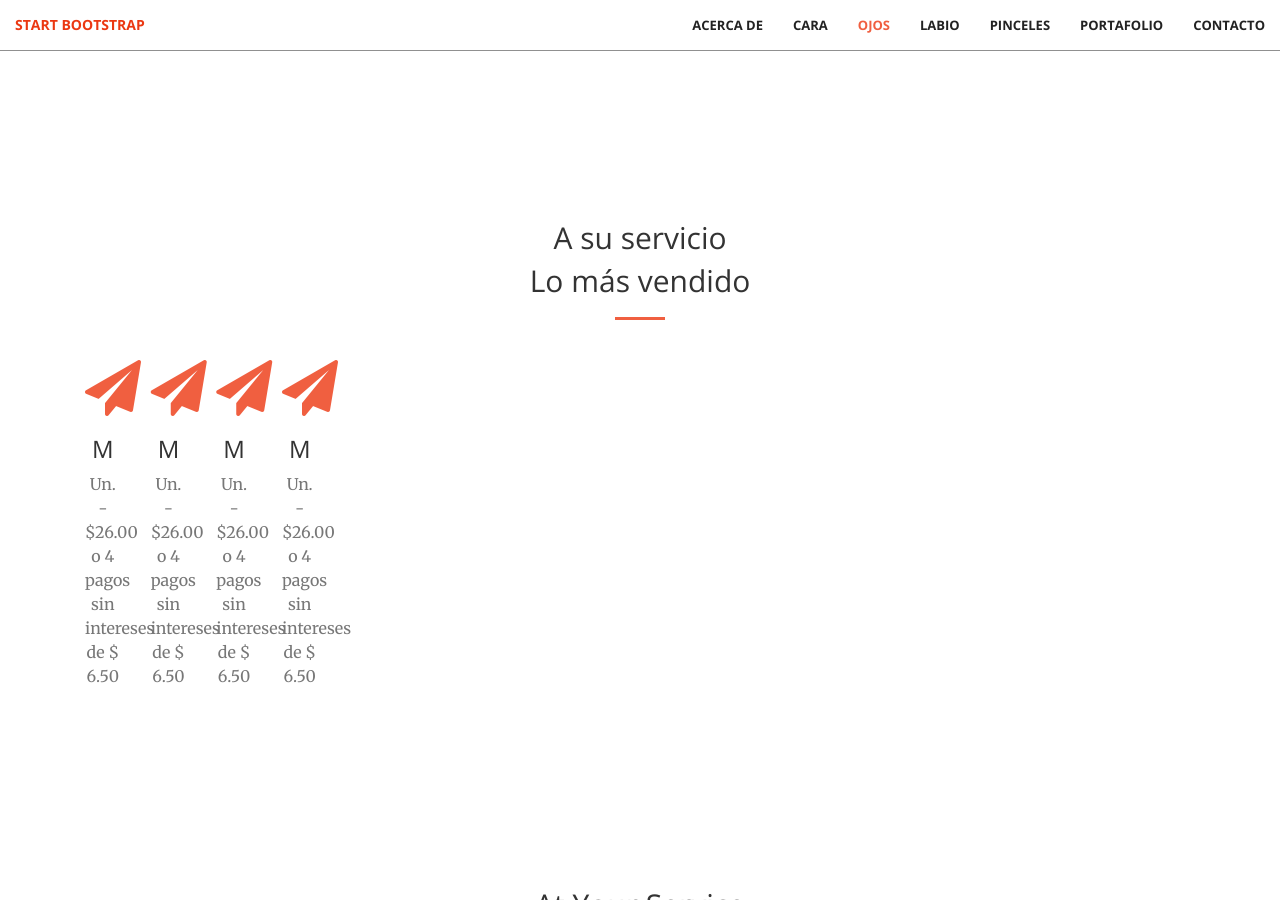
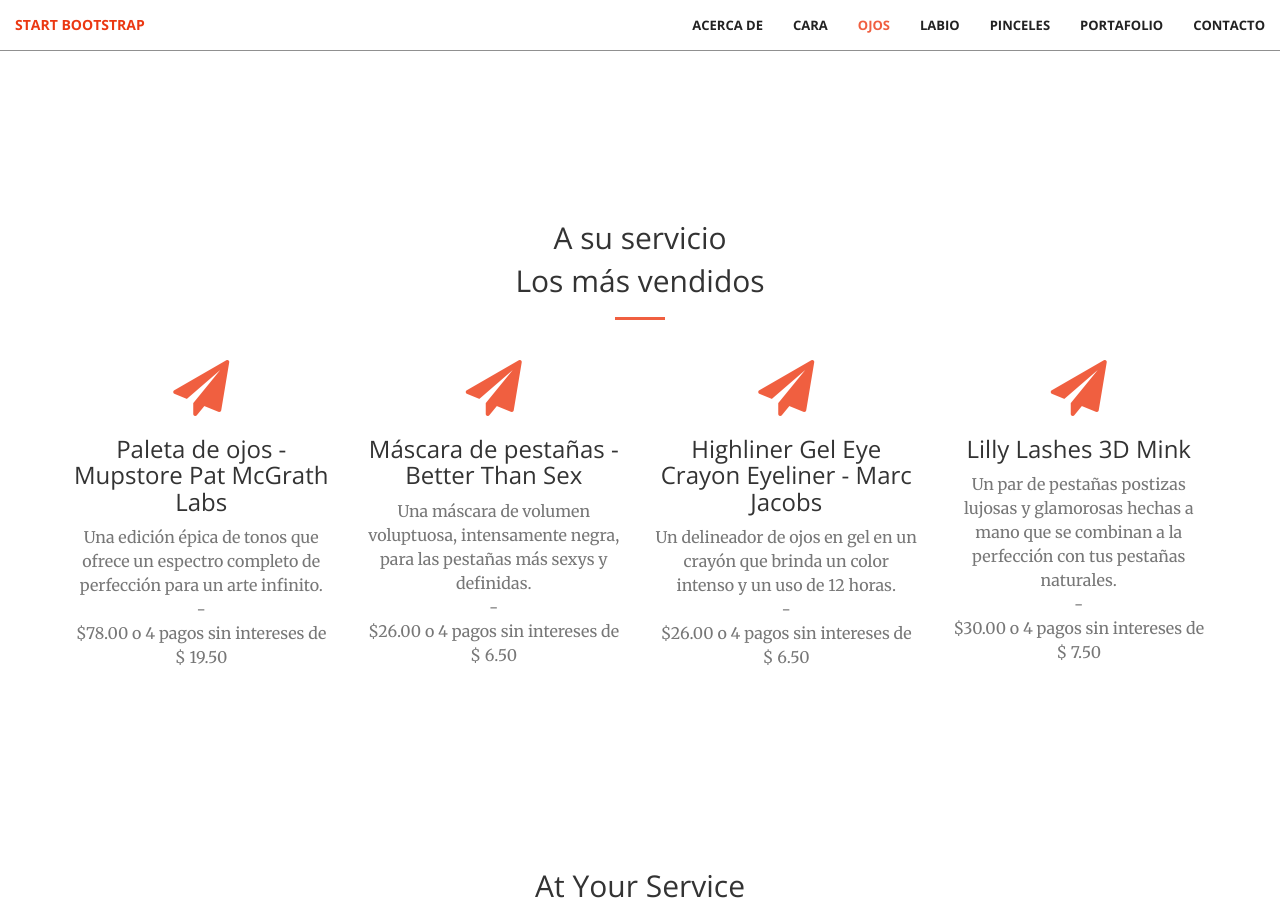
Before and after one commit to KatherineMerchanS/KatherineMerchanS.github.io, a Jekyll site: the page built from index.html, in a window 1280 px wide and 900 px high, scrolled down 2467 px. Built offline with Jekyll 4.4.1, drawn with Linux system fonts in a browser that asks for light colours.

Commit message:
Update labio.html

```diff
--- a/_includes/labio.html
+++ b/_includes/labio.html
@@ -3,7 +3,7 @@
         <div class="row">
             <div class="col-lg-12 text-center">
                 <h2 class="section-heading">A su servicio</h2>
-                <h2 class="section-heading">Lo más vendido</h2>
+                <h2 class="section-heading">Los más vendidos</h2>
                 <hr class="primary">
             </div>
         </div>
@@ -11,43 +11,41 @@
     <div class="container">
         <div class="row">
             <div class="col-lg-3 col-md-6 text-center">
-                <div class="col-lg-3 col-md-6 text-center">
                 <div class="service-box">
                     <i class="fa fa-4x fa-paper-plane wow bounceIn text-primary" data-wow-delay=".1s"></i>
-                    <h3>M</h3>
-                    <p class="text-muted">Un.</p>
+                    <h3>Paleta de ojos - Mupstore Pat McGrath Labs</h3>
+                    <p class="text-muted">Una edición épica de tonos que ofrece un espectro completo de perfección para un arte infinito.</p>
+                    <p class="text-muted">-</p>
+                    <p class="text-muted">$78.00 o 4 pagos sin intereses de $ 19.50</p>
+                </div>
+            </div>
+            <div class="col-lg-3 col-md-6 text-center">
+                <div class="service-box">
+                    <i class="fa fa-4x fa-paper-plane wow bounceIn text-primary" data-wow-delay=".1s"></i>
+                    <h3>Máscara de pestañas - Better Than Sex</h3>
+                    <p class="text-muted">Una máscara de volumen voluptuosa, intensamente negra, para las pestañas más sexys y definidas.</p>
                     <p class="text-muted">-</p>
                     <p class="text-muted">$26.00 o 4 pagos sin intereses de $ 6.50</p>
                 </div>
             </div>
-                <div class="col-lg-3 col-md-6 text-center">
+            <div class="col-lg-3 col-md-6 text-center">
                 <div class="service-box">
                     <i class="fa fa-4x fa-paper-plane wow bounceIn text-primary" data-wow-delay=".1s"></i>
-                    <h3>M</h3>
-                    <p class="text-muted">Un.</p>
+                    <h3>Highliner Gel Eye Crayon Eyeliner - Marc Jacobs</h3>
+                    <p class="text-muted">Un delineador de ojos en gel en un crayón que brinda un color intenso y un uso de 12 horas.</p>
                     <p class="text-muted">-</p>
                     <p class="text-muted">$26.00 o 4 pagos sin intereses de $ 6.50</p>
                 </div>
             </div>
-                <div class="col-lg-3 col-md-6 text-center">
+            <div class="col-lg-3 col-md-6 text-center">
                 <div class="service-box">
                     <i class="fa fa-4x fa-paper-plane wow bounceIn text-primary" data-wow-delay=".1s"></i>
-                    <h3>M</h3>
-                    <p class="text-muted">Un.</p>
+                    <h3>Lilly Lashes 3D Mink</h3>
+                    <p class="text-muted">Un par de pestañas postizas lujosas y glamorosas hechas a mano que se combinan a la perfección con tus pestañas naturales.</p>
                     <p class="text-muted">-</p>
-                    <p class="text-muted">$26.00 o 4 pagos sin intereses de $ 6.50</p>
+                    <p class="text-muted">$30.00 o 4 pagos sin intereses de $ 7.50</p>
                 </div>
             </div>
-                <div class="col-lg-3 col-md-6 text-center">
-                <div class="service-box">
-                    <i class="fa fa-4x fa-paper-plane wow bounceIn text-primary" data-wow-delay=".1s"></i>
-                    <h3>M</h3>
-                    <p class="text-muted">Un.</p>
-                    <p class="text-muted">-</p>
-                    <p class="text-muted">$26.00 o 4 pagos sin intereses de $ 6.50</p>
-                </div>
-            </div>
-                </div>
         </div>
     </div>
 </section>
```
